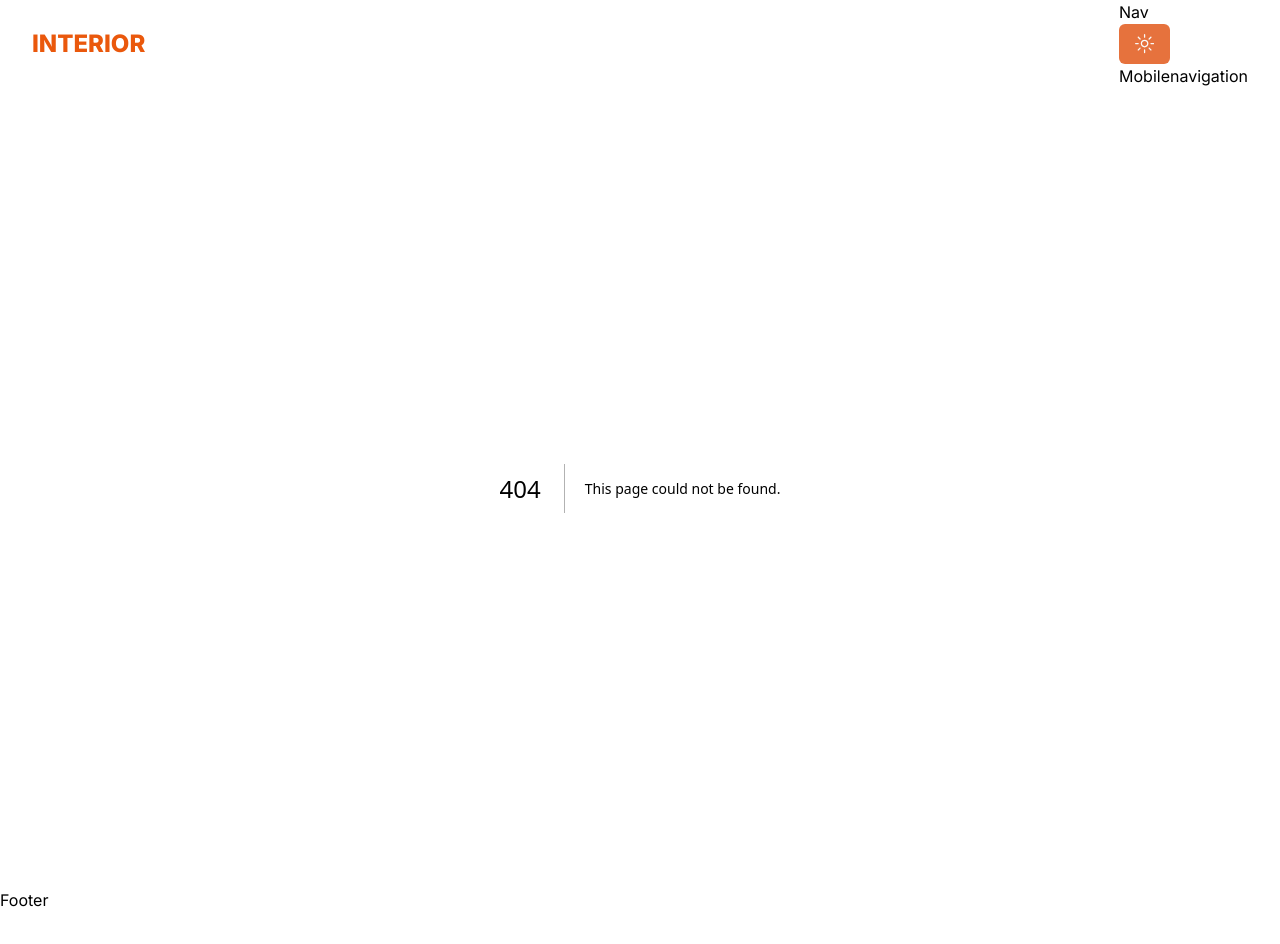
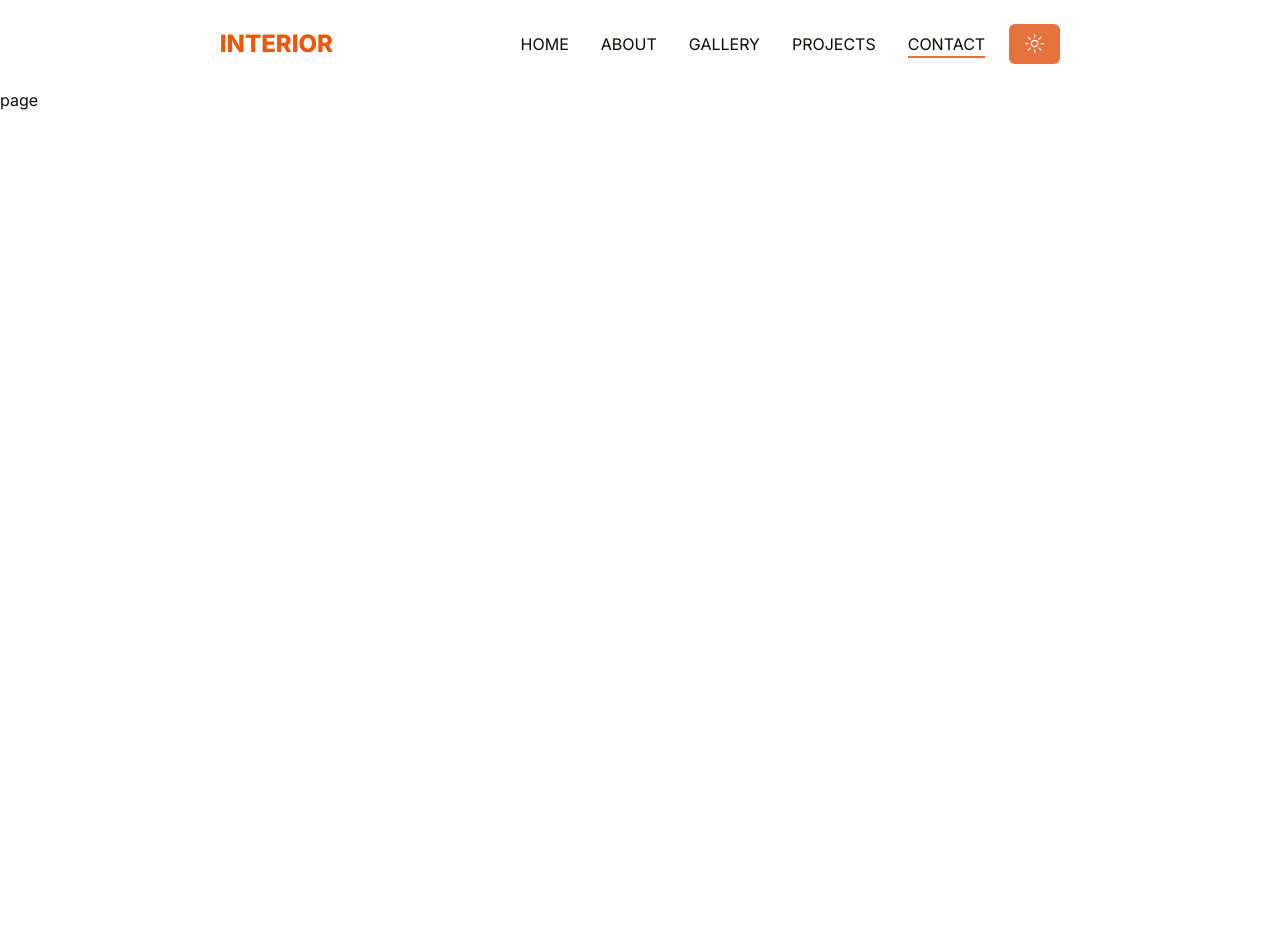
Before and after one commit to adarsh206/interior-design, a Next.js app: page /contact in a window 1280 px wide. Before the commit this address had no page. Shown: the top 944 px of the page. Before the commit the page ends 912 px from the top, so only its background shows below. Built offline with nearby package versions, Linux system fonts and the light colour scheme.

Commit message:
header changes

```diff
--- /dev/null
+++ b/app/about/page.jsx
@@ -0,0 +1,9 @@
+import React from 'react'
+
+const page = () => {
+  return (
+    <div>page</div>
+  )
+}
+
+export default page
--- /dev/null
+++ b/app/contact/page.jsx
@@ -0,0 +1,9 @@
+import React from 'react'
+
+const page = () => {
+  return (
+    <div>page</div>
+  )
+}
+
+export default page
--- /dev/null
+++ b/app/gallery/page.jsx
@@ -0,0 +1,9 @@
+import React from 'react'
+
+const page = () => {
+  return (
+    <div>page</div>
+  )
+}
+
+export default page
--- /dev/null
+++ b/app/projects/page.jsx
@@ -0,0 +1,9 @@
+import React from 'react'
+
+const page = () => {
+  return (
+    <div>page</div>
+  )
+}
+
+export default page
--- /dev/null
+++ b/app/template.jsx
@@ -0,0 +1,40 @@
+'use client';
+
+import React from 'react'
+import { motion } from 'framer-motion';
+
+// hooks
+import useScrollProgress from '@/hooks/useScrollProgress'
+
+//Variants
+const variants = {
+    hidden: { opacity: 0},
+    enter: { opacity: 1}
+}
+
+const template = ({ children }) => {
+    const completion = useScrollProgress();
+  return (
+
+    <>
+        <motion.main
+        variants={variants}
+        initial='hidden'
+        animate='enter'
+        transition={{ type: 'linear', delay: 0.2, duration: 0.4 }}
+        >
+            {children}
+        </motion.main>
+
+        <span
+        style={{ transform: 'translateY(${completion - 100}%)'}}
+        className='fixed z-50 bg-primary top-0 right-0 bottom-0 transition-all duration-700'>
+
+        </span>
+
+        <div className='h-[2500px]'></div>
+    </>
+  )
+}
+
+export default template
--- a/components/Header.jsx
+++ b/components/Header.jsx
@@ -1,26 +1,42 @@
 'use client';
 
-import React from 'react'
+import React, { useEffect, useState } from 'react'
 import ThemeToggler from './ThemeToggler'
 import Logo from './ui/Logo';
 import Nav from './ui/Nav';
 import Mobilenavigation from './ui/Mobilenavigation';
+import { usePathname } from 'next/navigation';
 
 const Header = () => {
+
+  const [header, setHeader] = useState(false);
+  const pathname = usePathname();
+
+  useEffect(() => {
+    const scrollYPos = window.addEventListener('scroll', () => {
+      window.scrollY > 50 ? setHeader(true) : setHeader(false);
+    })
+    // remove Events
+    return () => window.removeEventListener('scroll', scrollYPos);
+  });
+
   return (
-    <header>
+    <header className={`${ header ? 'py-4 bg-tertiary shadow-lg dark:bg-accent' : 'py-6 dark:bg-transparent'} sticky top-0 z-30 transition-all ${pathname === '/' && 'bg-[#fff]'}`}>
         <div className='container mx-auto'>
-            <div className='flex items-center justify-between'>
+            <div className='flex items-center justify-evenly'>
                 {/**Logo Section */}
                 <Logo />
-                <div>
+                <div className='flex items-center gap-x-6'>
                   {/** Nav Section */}
-                   <Nav />
+                   <Nav containerStyle='hidden xl:flex gap-x-8 items-center'
+                   linkStyles='relative hover:text-primary transition-all'
+                   underlineStyles='absolute left-0 top-full h-[2px] bg-primary w-full'
+                   />
                     {/** Theme Toggler */}
                     <ThemeToggler />
 
                     {/**Mobile Navigation */}
-                    <div>
+                    <div className='xl:hidden'>
                       <Mobilenavigation />
                     </div>
                 </div>
--- a/components/ui/Nav.jsx
+++ b/components/ui/Nav.jsx
@@ -1,8 +1,38 @@
 import React from 'react'
+import { usePathname } from 'next/navigation';
+import { motion } from "framer-motion";
+import Link from 'next/link';
 
-const Nav = () => {
+const links = [
+  {path: '/', name:'Home'},
+  {path: '/about', name:'About'},
+  {path: '/gallery', name:'Gallery'},
+  {path: '/projects', name:'Projects'},
+  {path: '/contact', name:'Contact'},
+]
+const Nav = ({containerStyle, linkStyles, underlineStyles }) => {
+  const path = usePathname();
   return (
-    <div>Nav</div>
+    <nav className={`${containerStyle}`}>
+      {
+        links.map((link, index) => {
+          return (
+            <Link href={link.path} key={index} className={`uppercase ${linkStyles}`}>
+            {link.path === path && (
+              <motion.span
+              initial={{ y:"-100%" }}
+              animate={{ y: 0}}
+              transition={{ type: 'tween' }}
+              layoutId='underline'
+              className={`${underlineStyles}`}
+              />
+            )}
+            {link.name}
+            </Link>
+          )
+        })
+      }
+    </nav>
   )
 }
 
--- /dev/null
+++ b/hooks/useScrollProgress.jsx
@@ -0,0 +1,25 @@
+import React, { useEffect, useState } from 'react'
+
+const useScrollProgress = () => {
+    const [completion, setCompletion] = useState(0);
+
+    useEffect(() => {
+        const updateScrollCompletion = () => {
+            const currentProgress = window.scrollY;
+            const scrollHeight = document.body.scrollHeight - window.innerHeight;
+
+            if(scrollHeight){
+                setCompletion(Number(currentProgress / scrollHeight).toFixed(2) * 100);
+            }
+        };
+
+        window.addEventListener('scroll', updateScrollCompletion);
+        return () => window.removeEventListener('scroll', updateScrollCompletion);
+
+
+        },[]);
+
+  return completion
+};
+
+export default useScrollProgress
```
